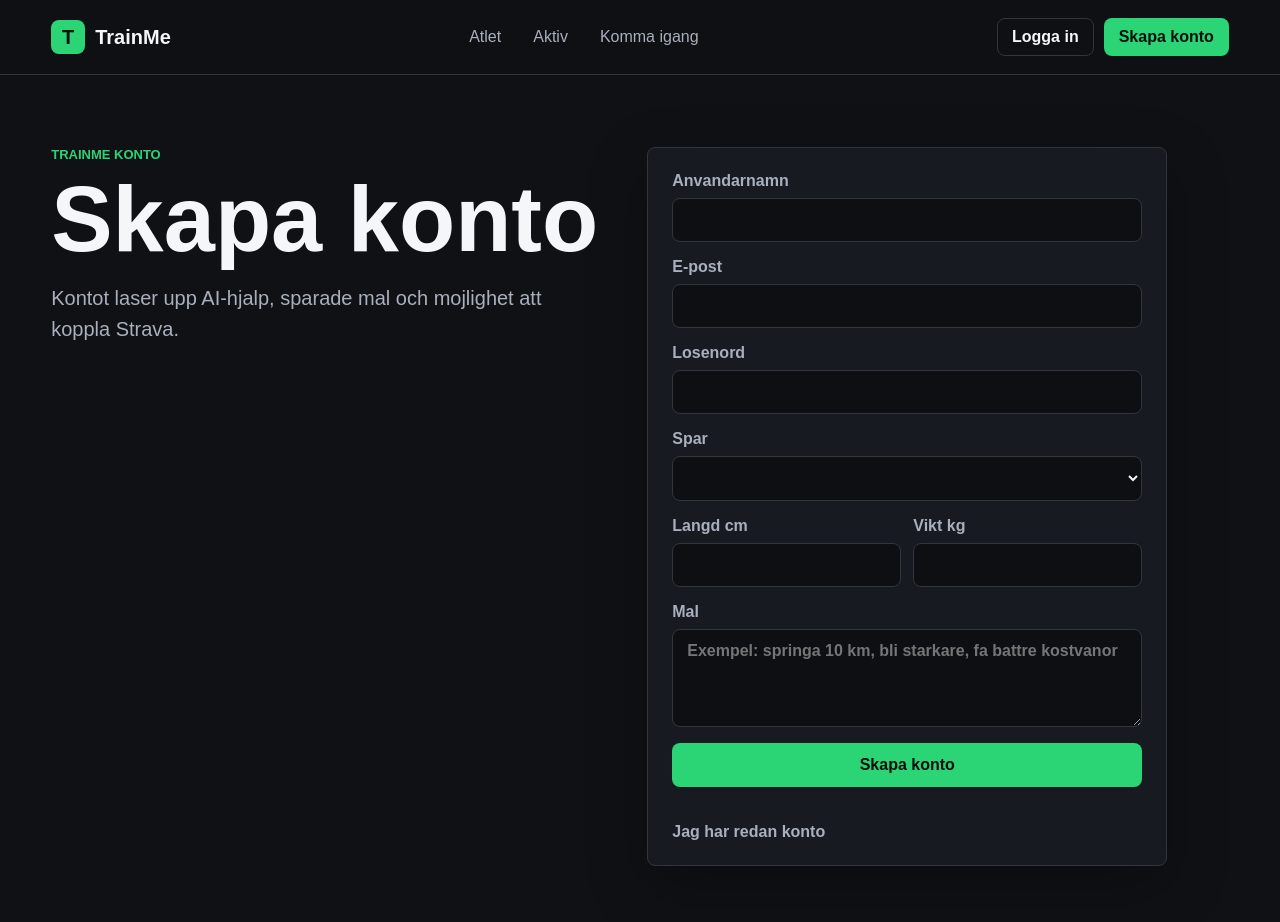
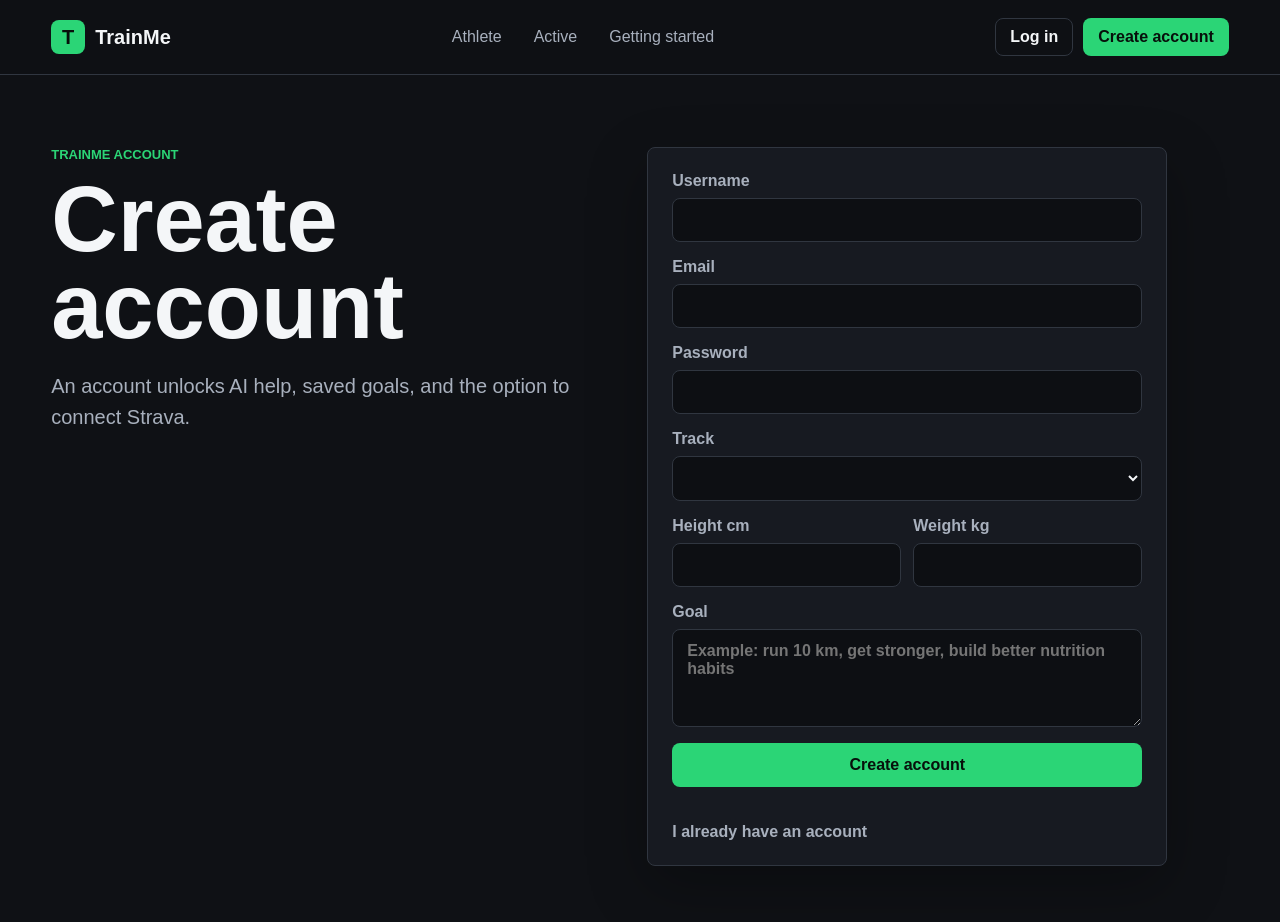
Before and after one commit to fille9904/TrainMe, a Python web app: template app/templates/register.html in a window 1280 px wide. Run offline with Jinja, Linux system fonts and the light colour scheme; the template is opened without the code that fills it, so the values that code supplies are empty.

```diff
--- a/app/plans.py
+++ b/app/plans.py
@@ -11,7 +11,7 @@ from app.db import execute
 def user_profile_summary(user: sqlite3.Row) -> str:
     parts = [f"Track: {TRACKS.get(user['category'], TRACKS['aktiv'])['name']}"]
     if user["height"]:
-        parts.append(f"Langd: {user['height']} cm")
+        parts.append(f"Height: {user['height']} cm")
     if user["weight"]:
         parts.append(f"Weight: {user['weight']} kg")
     if user["goal"]:
--- a/app/strava_api.py
+++ b/app/strava_api.py
@@ -233,7 +233,7 @@ def fetch_strava_summary(user_id: int) -> tuple[str | None, str | None]:
     activity_lines = " | ".join(activity_metric_line(activity) for activity in activities[:10])
     return (
         f"Latest 10 Strava sessions: {sports}. Total: {distance_km:.1f} km, {hours:.1f} hours"
-        f"{f', and {total_calories:.0f} kcal/calories burned' if total_calories else ''}. "
+        f"{f', and {total_calories:.0f} kcal burned' if total_calories else ''}. "
         f"Average tempo/pace: {average_pace}; average speed: {average_speed}. "
         f"Workout data points for AI analysis: {activity_lines}.",
         None,
@@ -283,7 +283,7 @@ def fetch_strava_summary_html(user_id: int) -> tuple[str | None, str | None, str
 
     summary = (
         f"Latest 10 Strava sessions. Total: {total_distance_m / 1000:.1f} km, {total_seconds / 3600:.1f} hours"
-        f"{f', and {total_calories:.0f} kcal/calories burned' if total_calories else ''}. "
+        f"{f', and {total_calories:.0f} kcal burned' if total_calories else ''}. "
         f"Average tempo/pace: {format_pace(total_distance_m, total_seconds)}; average speed: {format_speed(total_distance_m, total_seconds)}. "
         f"Workout data points for AI analysis: {' | '.join(summary_lines)}."
     )
--- a/app/templates/base.html
+++ b/app/templates/base.html
@@ -1,5 +1,5 @@
 <!DOCTYPE html>
-<html lang="sv">
+<html lang="en">
 <head>
     <meta charset="UTF-8">
     <meta name="viewport" content="width=device-width, initial-scale=1.0">
@@ -13,21 +13,21 @@
             <span>TrainMe</span>
         </a>
 
-        <nav class="nav-links" aria-label="Huvudmeny">
-            <a href="/spar/atlet">Atlet</a>
-            <a href="/spar/aktiv">Aktiv</a>
-            <a href="/spar/komma-igang">Komma igang</a>
+        <nav class="nav-links" aria-label="Main menu">
+            <a href="/spar/atlet">Athlete</a>
+            <a href="/spar/aktiv">Active</a>
+            <a href="/spar/komma-igang">Getting started</a>
         </nav>
 
         <div class="account-actions">
             {% if user %}
                 <a class="ghost-button" href="/ai-coach">AI coach</a>
                 <form method="post" action="/logga-ut">
-                    <button class="icon-button" type="submit" aria-label="Logga ut" title="Logga ut">↗</button>
+                    <button class="icon-button" type="submit" aria-label="Log out" title="Log out">Exit</button>
                 </form>
             {% else %}
-                <a class="ghost-button" href="/logga-in">Logga in</a>
-                <a class="primary-button compact" href="/registrera">Skapa konto</a>
+                <a class="ghost-button" href="/logga-in">Log in</a>
+                <a class="primary-button compact" href="/registrera">Create account</a>
             {% endif %}
         </div>
     </header>
--- a/app/templates/register.html
+++ b/app/templates/register.html
@@ -1,33 +1,33 @@
 {% extends "base.html" %}
 
-{% block title %}Skapa konto | TrainMe{% endblock %}
+{% block title %}Create account | TrainMe{% endblock %}
 
 {% block content %}
 <section class="form-shell">
     <div>
-        <p class="eyebrow">TrainMe konto</p>
-        <h1>Skapa konto</h1>
-        <p class="lead">Kontot laser upp AI-hjalp, sparade mal och mojlighet att koppla Strava.</p>
+        <p class="eyebrow">TrainMe account</p>
+        <h1>Create account</h1>
+        <p class="lead">An account unlocks AI help, saved goals, and the option to connect Strava.</p>
     </div>
 
     <form class="form-card" method="post" action="/registrera">
         {% if request.query_params.get("fel") %}
-            <p class="form-error">E-post eller anvandarnamn finns redan.</p>
+            <p class="form-error">Email or username already exists.</p>
         {% endif %}
 
-        <label>Anvandarnamn
+        <label>Username
             <input name="username" type="text" autocomplete="username" required>
         </label>
 
-        <label>E-post
+        <label>Email
             <input name="email" type="email" autocomplete="email" required>
         </label>
 
-        <label>Losenord
+        <label>Password
             <input name="password" type="password" autocomplete="new-password" minlength="6" required>
         </label>
 
-        <label>Spar
+        <label>Track
             <select name="category" required>
                 {% for id, track in tracks.items() %}
                     <option value="{{ id }}">{{ track.name }}</option>
@@ -36,20 +36,20 @@
         </label>
 
         <div class="two-fields">
-            <label>Langd cm
+            <label>Height cm
                 <input name="height" type="number" min="80" max="240" step="0.5">
             </label>
-            <label>Vikt kg
+            <label>Weight kg
                 <input name="weight" type="number" min="20" max="300" step="0.1">
             </label>
         </div>
 
-        <label>Mal
-            <textarea name="goal" rows="4" placeholder="Exempel: springa 10 km, bli starkare, fa battre kostvanor"></textarea>
+        <label>Goal
+            <textarea name="goal" rows="4" placeholder="Example: run 10 km, get stronger, build better nutrition habits"></textarea>
         </label>
 
-        <button class="primary-button" type="submit">Skapa konto</button>
-        <a class="text-link" href="/logga-in">Jag har redan konto</a>
+        <button class="primary-button" type="submit">Create account</button>
+        <a class="text-link" href="/logga-in">I already have an account</a>
     </form>
 </section>
 {% endblock %}
```
Also changed, not shown: app/main.py (+4 -4 lines), app/templates/ai_coach.html (+7 -7 lines), app/templates/index.html (+17 -17 lines), app/templates/login.html (+9 -9 lines), app/templates/strava.html (+8 -8 lines), app/templates/subcategory.html (+9 -9 lines), app/templates/track.html (+11 -11 lines).
